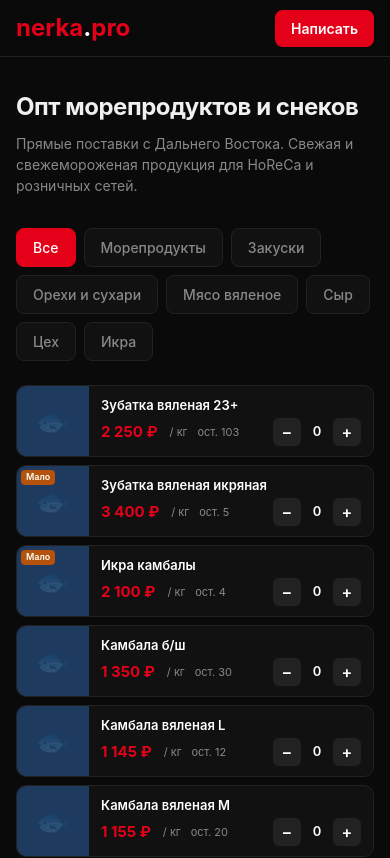
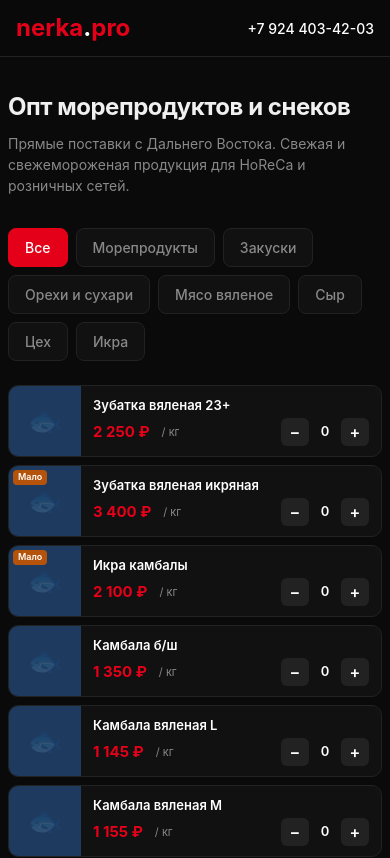
Before and after one commit to crptnck/nerka, a Next.js app: page / in a window 390 px wide. Shown: the top 858 px of the page. Built offline with nearby package versions, Linux system fonts and the light colour scheme.

Commit message:
Hide stock numbers, remove CTA block, phone in header, tighter padding
Co-Authored-By: Oz <oz-agent@warp.dev>

```diff
--- a/app/globals.css
+++ b/app/globals.css
@@ -27,7 +27,7 @@ button { font: inherit; cursor: pointer; border: none; background: none; color:
 ::selection { background: var(--brand); color: #fff; }
 
 /* ---- Layout ---- */
-.container { max-width: 1200px; margin: 0 auto; padding: 0 16px; }
+.container { max-width: 1200px; margin: 0 auto; padding: 0 8px; }
 
 /* ---- Header ---- */
 .header {
@@ -51,7 +51,7 @@ button { font: inherit; cursor: pointer; border: none; background: none; color:
 .nav .active { color: #fff; font-weight: 500; }
 
 .header-right { display: flex; align-items: center; gap: 12px; }
-.header-phone { display: none; font-size: 14px; font-weight: 500; color: #fff; }
+.header-phone { font-size: 14px; font-weight: 500; color: #fff; }
 .header-phone:hover { color: var(--brand); }
 
 .btn {
@@ -149,15 +149,6 @@ button { font: inherit; cursor: pointer; border: none; background: none; color:
   font-size: 13px; font-weight: 600; color: #fff;
 }
 
-/* ---- CTA ---- */
-.cta {
-  background: var(--surface); border: 1px solid var(--border);
-  border-radius: 16px; padding: 32px 24px;
-  text-align: center; margin-bottom: 48px;
-}
-.cta h2 { font-size: 20px; font-weight: 700; margin-bottom: 8px; }
-.cta p { color: var(--muted); font-size: 14px; margin-bottom: 20px; max-width: 400px; margin-left: auto; margin-right: auto; }
-
 /* ---- Footer ---- */
 .footer {
   border-top: 1px solid var(--border);
@@ -180,18 +171,15 @@ button { font: inherit; cursor: pointer; border: none; background: none; color:
 /* ---- Responsive ---- */
 @media (min-width: 640px) {
   .grid { grid-template-columns: repeat(2, 1fr); }
-  .header-phone { display: block; }
 }
 @media (min-width: 768px) {
-  .container { padding: 0 24px; }
+  .container { padding: 0 12px; }
   .header-inner { height: 64px; padding: 0 24px; }
   .logo { font-size: 28px; }
   .nav { display: flex; }
   .hero { padding: 56px 0; }
   .hero h1 { font-size: 36px; }
   .hero p { font-size: 16px; }
-  .cta { padding: 48px 40px; }
-  .cta h2 { font-size: 24px; }
   .footer-grid { grid-template-columns: repeat(3, 1fr); }
 }
 @media (min-width: 1024px) {
--- a/app/layout.tsx
+++ b/app/layout.tsx
@@ -29,9 +29,6 @@ export default function RootLayout({ children }: { children: React.ReactNode })
 
             <div className="header-right">
               <a href="tel:+79244034203" className="header-phone">+7 924 403-42-03</a>
-              <a href="https://wa.me/79244034203" target="_blank" rel="noopener noreferrer" className="btn">
-                Написать
-              </a>
             </div>
           </div>
         </header>
--- a/app/page.tsx
+++ b/app/page.tsx
@@ -192,7 +192,6 @@ export default function Catalog() {
               <div className="card-row">
                 <span className="card-price">{p.price} ₽</span>
                 <span className="card-unit">/ {p.unit}</span>
-                <span className="card-meta">ост. {p.stock}</span>
                 <div className="qty">
                   <button className="qty-btn">−</button>
                   <span className="qty-val">0</span>
@@ -204,13 +203,6 @@ export default function Catalog() {
         ))}
       </section>
 
-      <section className="cta">
-        <h2>Нужен индивидуальный прайс?</h2>
-        <p>Напишите нам — подберём ассортимент и объёмы под ваш бизнес.</p>
-        <a href="https://wa.me/79244034203" target="_blank" rel="noopener noreferrer" className="btn">
-          Написать в WhatsApp
-        </a>
-      </section>
     </div>
   );
 }
```
